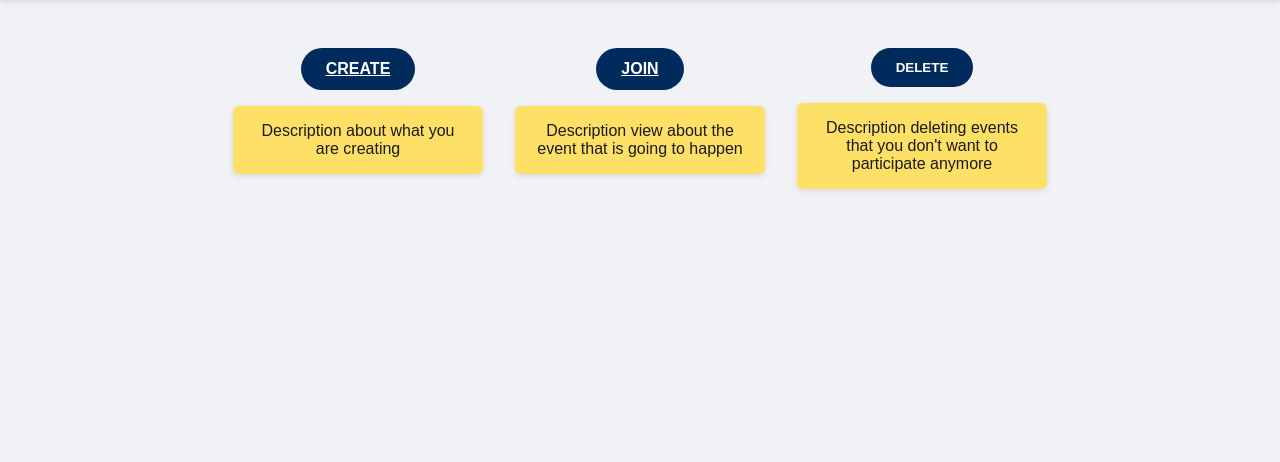
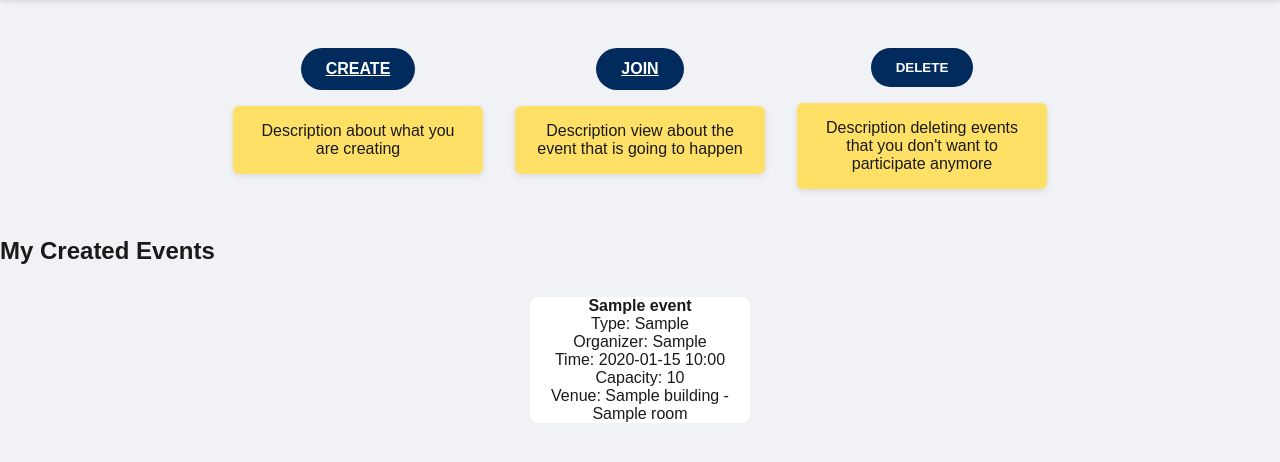
Before and after one commit to kiesh-tech/BEE-vent_repo, a Flask app: page /userpage in a window 1280 px wide. Shown: the part 65-527 px from the top of the page. Run offline with Flask 3, Linux system fonts and the light colour scheme; a user stored in the database is signed in; tables that the repository leaves empty hold one stand-in row (values such as "Sample post").

Commit message:
add search/filters for buildings and events in userpage.html and join.html, added some lines of code to show created events in userpage.html

```diff
--- a/app.py
+++ b/app.py
@@ -1,7 +1,7 @@
-from flask import Flask, render_template, request, redirect, url_for, session
+from flask import Flask, render_template, request, redirect, url_for, flash
+from flask_login import LoginManager, login_user, logout_user, login_required, current_user
 from model import db, MMUBuilding, Room, User, Event
-from flask_login import LoginManager, login_user, logout_user, login_required, current_user
-
+from datetime import datetime
 
 app = Flask(__name__)
 app.secret_key = 'beeevents3'
@@ -10,12 +10,12 @@ app.secret_key = 'beeevents3'
 app.config['SQLALCHEMY_DATABASE_URI'] = 'mysql+mysqlconnector://root:Hr060491#@localhost/sql_bee_events'
 app.config['SQLALCHEMY_TRACK_MODIFICATIONS'] = False
 
-# Initialize the db
+# Initialize DB
 db.init_app(app)
-
 with app.app_context():
     db.create_all()
 
+# Setup Flask-Login
 login_manager = LoginManager()
 login_manager.init_app(app)
 login_manager.login_view = 'login'
@@ -39,8 +39,7 @@ def signup():
         email = request.form['email']
         password = request.form['password']
 
-        existing_user = User.query.filter((User.username == username) | (User.email == email)).first()
-        if existing_user:
+        if User.query.filter((User.username == username) | (User.email == email)).first():
             return redirect(url_for('signup'))
 
         new_user = User(username=username, email=email)
@@ -56,14 +55,11 @@ def login():
     if request.method == 'POST':
         username = request.form['username']
         password = request.form['password']
-
         user = User.query.filter_by(username=username).first()
         if user and user.check_password(password):
             login_user(user)
             return redirect(url_for('userpage'))
-        else:
-            return redirect(url_for('login'))
-
+        return redirect(url_for('login'))
     return render_template('login.html')
 
 @app.route('/logout')
@@ -73,14 +69,31 @@ def logout():
     return redirect(url_for('login'))
 
 @app.route('/userpage')
+@login_required
 def userpage():
-    return render_template('userpage.html')
+    my_events = Event.query.filter_by(created_by=current_user.id).all()
+    return render_template('userpage.html', my_events=my_events)
 
-@app.route('/join')
+@app.route("/join", methods=['GET', 'POST'])
+@login_required
 def join():
-    return render_template('join.html')
+    search_query = request.args.get('search', '').lower()
+    if search_query:
+        other_events = Event.query.filter(
+            Event.created_by != current_user.id,
+            db.or_(
+                Event.name.ilike(f'%{search_query}%'),
+                Event.event_type.ilike(f'%{search_query}%'),
+                Event.organizer.ilike(f'%{search_query}%')
+            )
+        ).all()
+    else:
+        other_events = Event.query.filter(Event.created_by != current_user.id).all()
+
+    return render_template("join.html", other_events=other_events)
 
 @app.route('/comment')
+@login_required
 def comment():
     return render_template('comment.html')
 
@@ -94,30 +107,34 @@ def create_event():
 @app.route('/create', methods=['POST'])
 @login_required
 def create_event_post():
-    name = request.form['event_name']
-    date = request.form['date']
-    event_type = request.form['event_type']
-    location = request.form['location']
-    venue_code = request.form['venue_code']
-    organizer = request.form['organizer']
-    time = request.form['time']
-    capacity = request.form['capacity']
+    try:
+        event_name = request.form['event_name']
+        event_type = request.form['event_type']
+        organizer = request.form['organizer']
+        date = request.form['date']
+        time_str = request.form['time']
+        event_datetime = datetime.strptime(f"{date} {time_str}", "%Y-%m-%d %H:%M")
+        maximum_capacity = int(request.form['maximum_capacity'])
+        created_by = int(request.form['created_by'])
+        building_id = request.form['building_id'] or None
+        room_id = request.form['room_id'] or None
 
-    new_event = Event(
-        name=name,
-        date=date,
-        event_type=event_type,
-        location=location,
-        venue_code=venue_code,
-        organizer=organizer,
-        time=time,
-        capacity=capacity,
-        created_by=current_user.id
-    )
-    db.session.add(new_event)
-    db.session.commit()
-
-    return redirect(url_for('userpage'))
+        new_event = Event(
+            name=event_name,
+            event_type=event_type,
+            venue_code=None,
+            organizer=organizer,
+            event_time=event_datetime,
+            maximum_capacity=maximum_capacity,
+            created_by=created_by,
+            building_id=building_id,
+            room_id=room_id
+        )
+        db.session.add(new_event)
+        db.session.commit()
+        return redirect(url_for('userpage'))
+    except Exception as e:
+        return f"Error: {e}", 400
 
 if __name__ == '__main__':
     app.run(debug=True)
--- a/templates/userpage.html
+++ b/templates/userpage.html
@@ -36,5 +36,31 @@
         </div>
       </section>
 
-    </body>
-    </html>
+      <h2>My Created Events</h2>
+      <section class="event-section">
+        {% for event in my_events %}
+          <div class="event-card">
+            <div><strong>{{ event.name }}</strong></div>
+            <div>Type: {{ event.event_type }}</div>
+            <div>Organizer: {{ event.organizer }}</div>
+            <div>Time: {{ event.event_time.strftime('%Y-%m-%d %H:%M') }}</div>
+            <div>Capacity: {{ event.maximum_capacity }}</div>
+            <div>
+              Venue:
+              {% if event.building_info %}
+                {{ event.building_info.building_name }}
+                {% if event.room_info %}
+                  - {{ event.room_info.room_name }}
+                {% endif %}
+              {% else %}
+                Location not set
+              {% endif %}
+            </div>
+          </div>
+        {% else %}
+          <p>No events created yet.</p>
+        {% endfor %}
+      </section>
+
+</body>
+</html>
```
Also changed, not shown: model.py (+26 -27 lines), templates/join.html (+30 -35 lines), static/style.css (line endings or trailing spaces).
